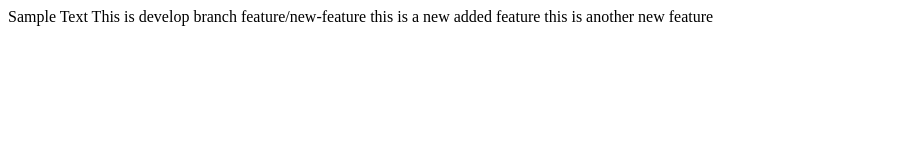
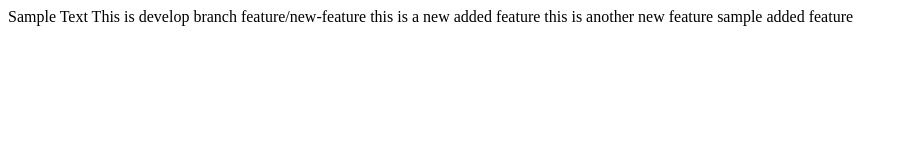
Before and after one commit to Yomshooot/Maya-Print-v2, a plain HTML site: page index.html in a window 1280 px wide. Shown: the whole page, without its empty margins (0-907 px from the left). Drawn offline with Linux system fonts and the light colour scheme.

Commit message:
added new feature for testing

```diff
--- a/index.html
+++ b/index.html
@@ -14,5 +14,7 @@
         this is a new added feature
 
         this is another new feature
+
+        sample added feature
     </body>
 </html>
```
